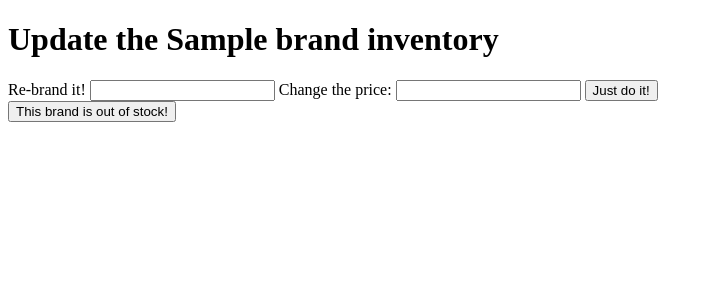
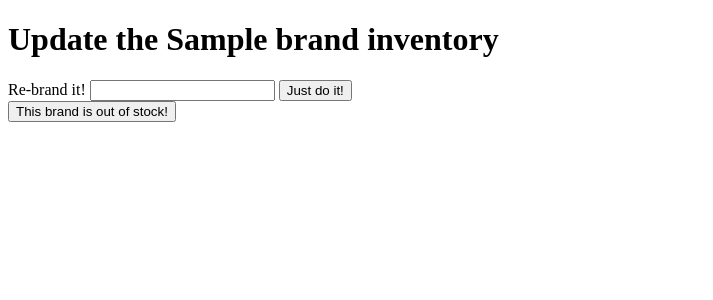
Before and after one commit to jakeruleaux-zz/shoe-store, a PHP site: template views/brand_edit.html.twig in a window 1280 px wide. Shown: the top 300 px of the page, without its empty margins (0-713 px from the left). Run offline with PHP 8.4, Linux system fonts and the light colour scheme; the template is opened without the code that fills it: most values are stand-ins (such as "Sample title", 1, 10 or a date in 2020); some libraries are stand-ins or nearby versions.

Commit message:
heading toward dealine

```diff
--- a/src/Brand.php
+++ b/src/Brand.php
@@ -31,7 +31,7 @@
 
         function setPrice($new_price)
         {
-            $this->price = money_format((float)$new_price, 2, '.', '');
+            $this->price = money_format('%.2n', $new_price);
         }
 
         function getId()
--- a/views/brand_edit.html.twig
+++ b/views/brand_edit.html.twig
@@ -12,10 +12,7 @@
 
         <label for="brand_name">Re-brand it!</label>
         <input id="brand_name" name="brand_name" type="text" required>
-        <label for="price">Change the price:</label>
-        <input id="price" name="price" type="text" required>
-
-        <button type="submit">Just do it!</button>
+          <button type="submit">Just do it!</button>
       </form>
 
       <form action="/brands/{{ brand.getId }}" method="post">
--- a/views/brands.html.twig
+++ b/views/brands.html.twig
@@ -20,7 +20,7 @@
         <label for='brand_name'>Brand</label>
         <input id='brand_name' name='brand_name' type='text' required>
         <label for='price'>Price</label>
-        <input id='price' name='price' type='text' required>
+        <input id='price' name='price' type='number' required>
 
         <button type='submit'>Add it</button>
       </form>
```
